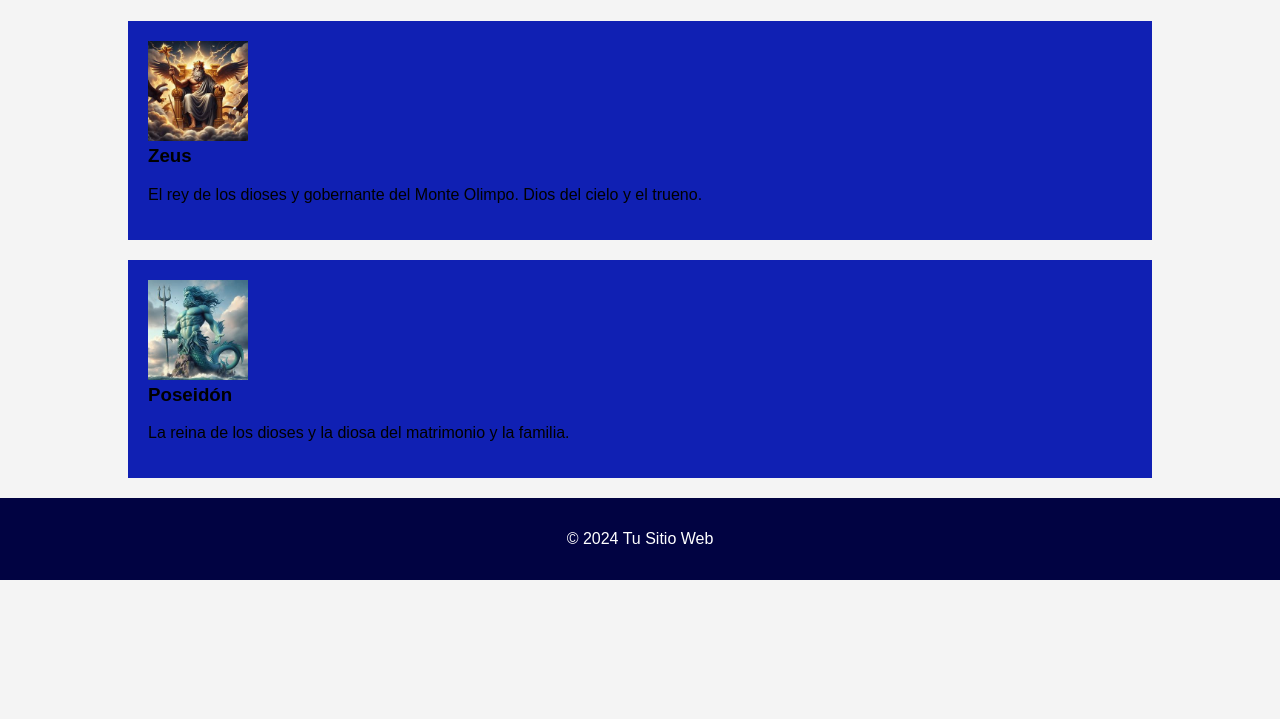
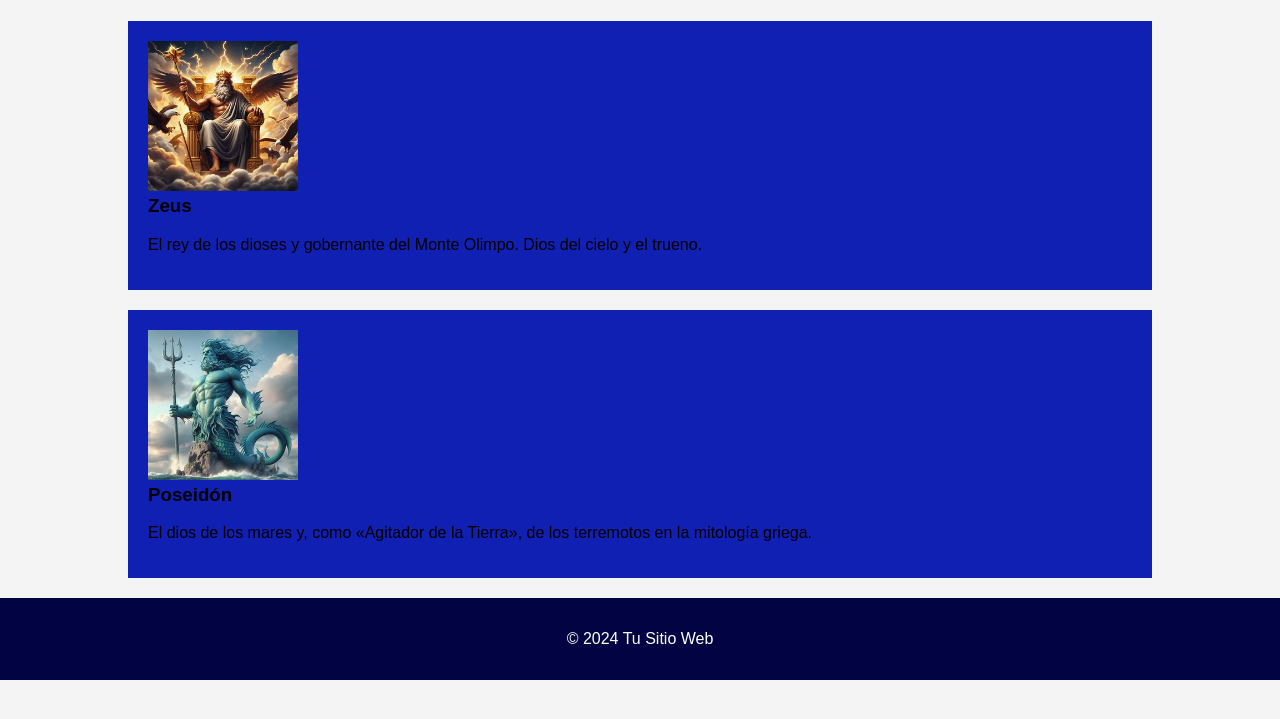
Before and after one commit to raul-hidalgo-lopez/dioses, a plain HTML site: page index.html in a window 1280 px wide. Shown: the part 79-798 px from the top of the page. Drawn offline with Linux system fonts and the light colour scheme.

Commit message:
Update index.html

```diff
--- a/index.html
+++ b/index.html
@@ -8,7 +8,7 @@
   .header { background-color: #010342; color: #f4f4f4; text-align: center;}
   .container { width: 80%; margin: auto; overflow: hidden; }
   .card { background: #1020b3; padding: 20px; margin-top: 20px; }
-  .card img { width: width:100px; height:100px; }
+  .card img { width: width:200px; height:150px; }
   .card h3 { margin-top: 0; }
   .footer { background-color: #010342; color: white; text-align: center; padding: 1em; margin-top: 20px; }
 </style>
@@ -31,7 +31,7 @@
   <div class="card">
     <img src="figuras/poseidon.jpeg" >
     <h3>Poseidón</h3>
-    <p>La reina de los dioses y la diosa del matrimonio y la familia.</p>
+    <p>El dios de los mares y, como «Agitador de la Tierra», de los terremotos en la mitología griega.</p>
   </div>
 
   <!-- Más tarjetas para otros dioses... -->
```
